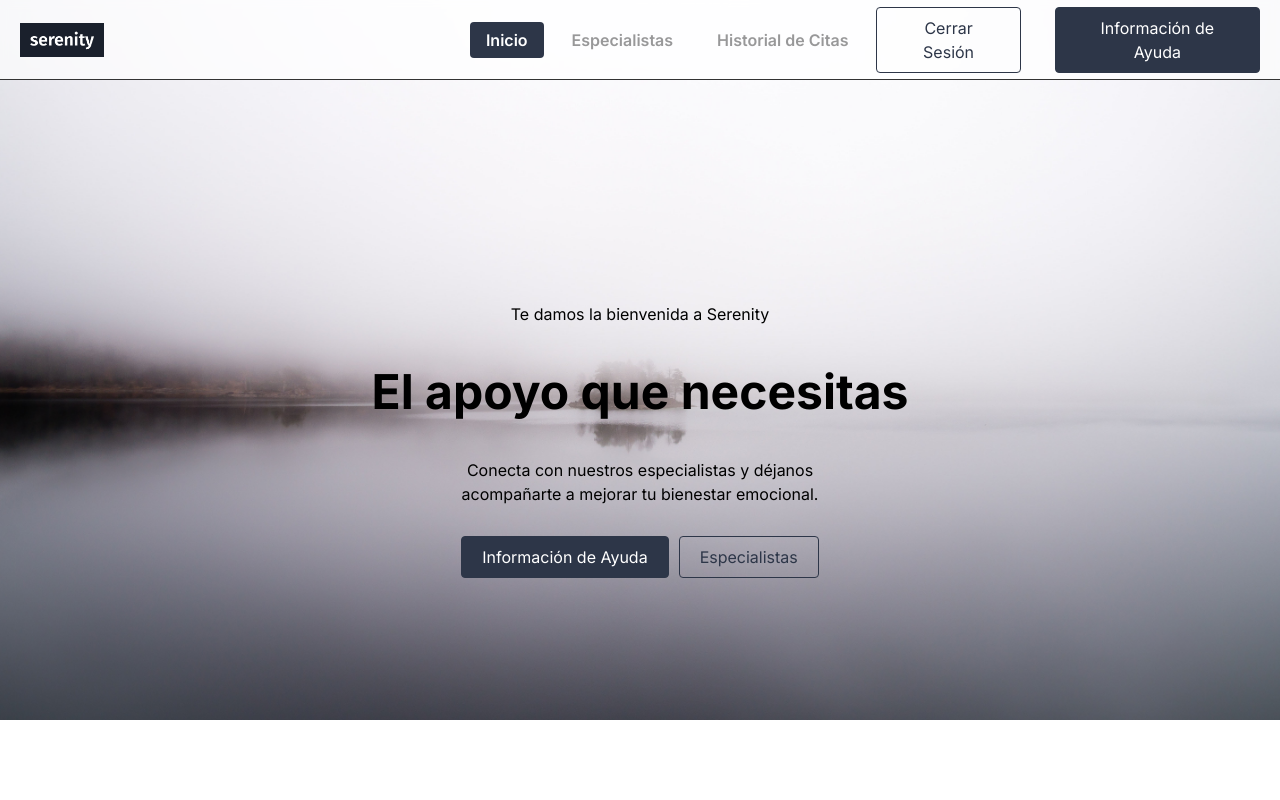
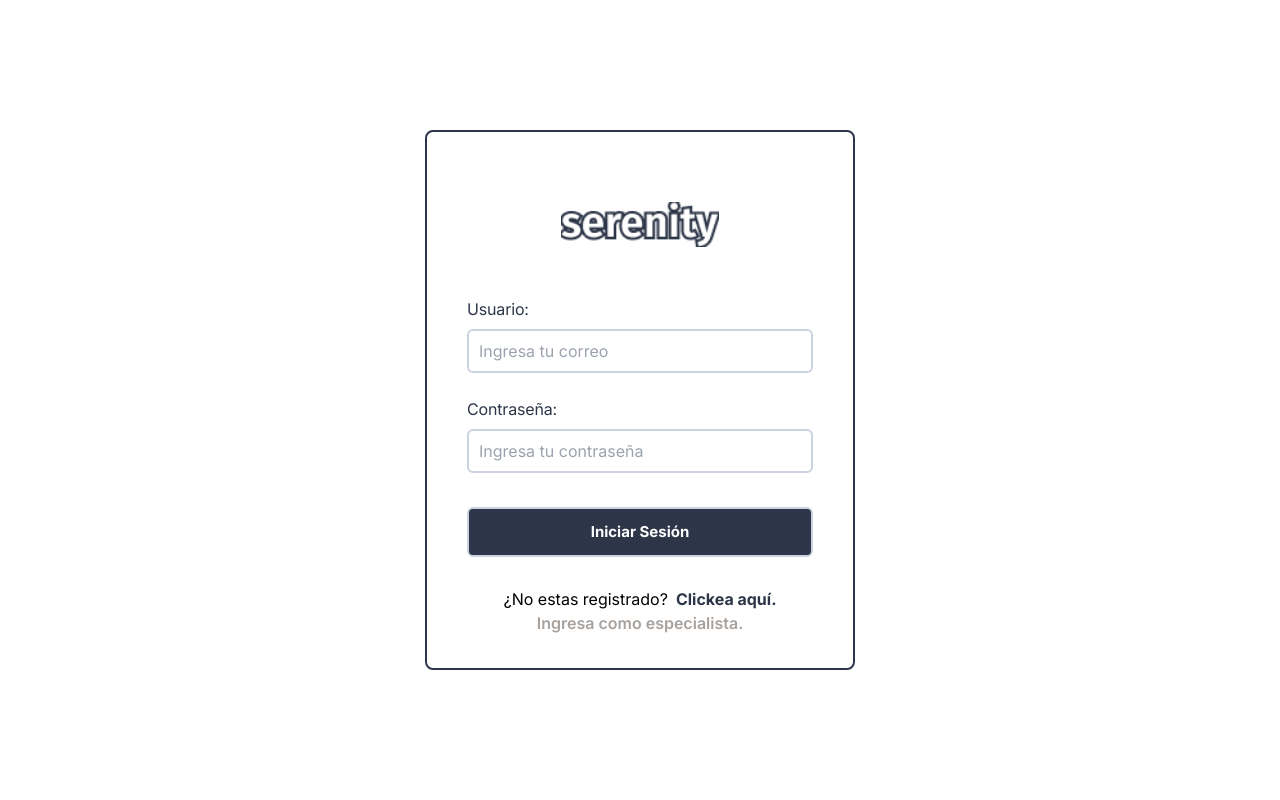
Before and after one commit to AngieCabanillas/psicologia-en-linea, a React (Vite) app in the folder frontend/: page /login-user in a window 1280 px wide. Before the commit this address led to /home. Shown: the top 800 px of the page. Built offline with nearby package versions, Linux system fonts and the light colour scheme.

Commit message:
chore: last changes about routing for user

```diff
--- a/frontend/src/components/Navbar/Navbar.tsx
+++ b/frontend/src/components/Navbar/Navbar.tsx
@@ -5,20 +5,26 @@ import { Button } from "../Button";
 import { NavLink, useLocation } from "react-router-dom";
 import { useState } from "react";
 import { BarsOutlined } from "@ant-design/icons";
+import { useSerenityContext } from "../../shared/contexts/SerenityProvider";
 
 //PACIENTE
 //ESPECIALISTA
 
 export default function Navbar() {
+  const { clearAll } = useSerenityContext();
   const [isDropdownOpen, setIsDropdownOpen] = useState(false);
 
   const location = useLocation();
   const path = location.pathname;
-  let userType = 'PACIENTE';
+  let userType = "PACIENTE";
 
-  if (path === '/citas' || path === '/my-horario' || path ===  '/solicitudes') {
-    userType = 'ESPECIALISTA';
+  if (path === "/citas" || path === "/my-horario" || path === "/solicitudes") {
+    userType = "ESPECIALISTA";
   }
+
+  const cerrarSesion = () => {
+    clearAll();
+  };
 
   function toggleMenu() {
     setIsDropdownOpen(!isDropdownOpen);
@@ -59,9 +65,9 @@ export default function Navbar() {
         })}
       </ul>
       <div className="button-group flex mr-4 md:mr-0">
-        <NavLink to="/">
-          <Button buttonStyle="btn-outline">Cerrar Sesión</Button>
-        </NavLink>
+        <Button onClick={cerrarSesion} buttonStyle="btn-outline">
+          Cerrar Sesión
+        </Button>
         <div className="espacio-entre-componentes mr-2 md:mr-6"></div>
         <NavLink to="/info-ayuda">
           <Button buttonStyle="btn-primary">Información de Ayuda</Button>
--- a/frontend/src/shared/routes/GhestRoutesUser/GhestRouteUser.tsx
+++ b/frontend/src/shared/routes/GhestRoutesUser/GhestRouteUser.tsx
@@ -1,13 +1,14 @@
 import { Outlet } from "react-router-dom";
 import RedirectRoute from "../RedirectRoute";
+import { useSerenityContext } from "../../contexts/SerenityProvider";
 
 type GuestRouteUserProps = {
   pathname: string;
 };
 
 const GuestRouteUser: React.FC<GuestRouteUserProps> = ({ pathname }) => {
-  //TODO: Get isAuthenticated from context - useGeneralContext
-  const isAuthenticated = true;
+  const { user } = useSerenityContext();
+  const isAuthenticated = !!user.getUser()?.id;
 
   if (isAuthenticated) {
     return <RedirectRoute pathname={pathname} />;
--- a/frontend/src/shared/routes/ProtectedRoutesUser/ProtectedRoutesUser.tsx
+++ b/frontend/src/shared/routes/ProtectedRoutesUser/ProtectedRoutesUser.tsx
@@ -2,6 +2,7 @@ import { Outlet } from "react-router-dom";
 import storage from "../../utils/storage";
 import RedirectRoute from "../RedirectRoute";
 import MenuUser from "../../../user/MenuUser/MenuUser";
+import { useSerenityContext } from "../../contexts/SerenityProvider";
 
 type ProtectedRoutesUserProps = {
   pathname: string;
@@ -10,10 +11,11 @@ type ProtectedRoutesUserProps = {
 const ProtectedRoutesUser: React.FC<ProtectedRoutesUserProps> = ({
   pathname,
 }) => {
-  //TODO: Get isAuthenticated from context - useGeneralContext
-  const isAuthenticated = true;
+  const { user, clearAll } = useSerenityContext();
+  const isAuthenticated = !!user.getUser()?.id;
 
   if (!isAuthenticated) {
+    clearAll();
     storage.clear();
     return <RedirectRoute pathname={pathname} />;
   }
```
